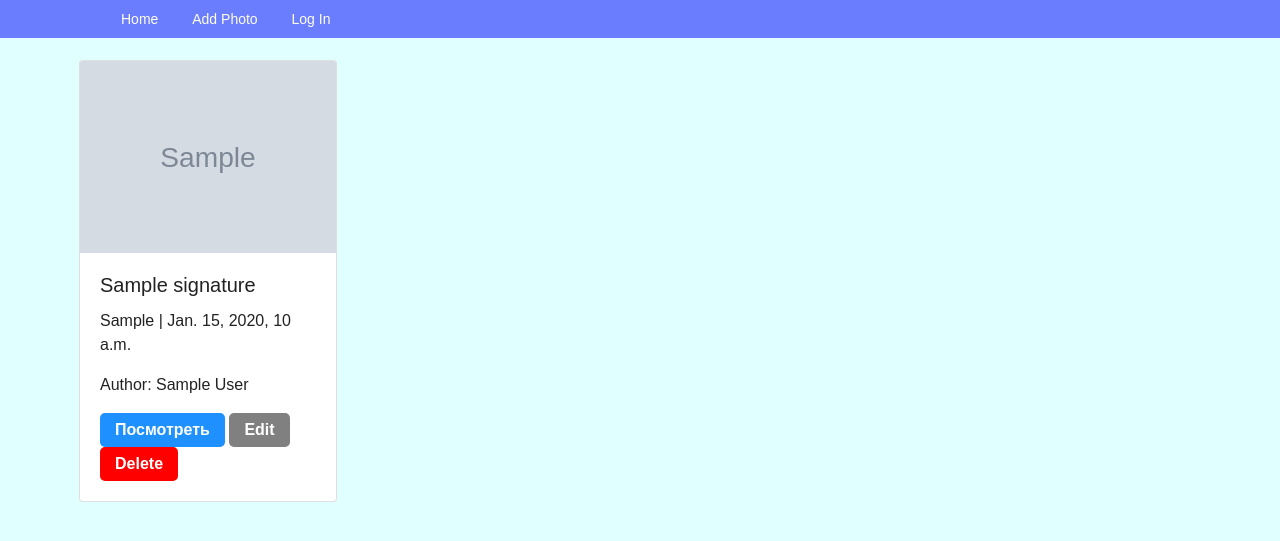
After one commit to alisher1989/gallery, a Django app: template source/webapp/templates/photo/list.html in a window 1280 px wide. The commit adds this page. Shown: the top 541 px of the page. Run offline with Django 3.2, Linux system fonts and the light colour scheme; the template is opened without the code that fills it: most values are stand-ins (such as "Sample title", 1, 10 or a date in 2020); grey boxes marked "Sample" are stand-in pictures; some libraries are stand-ins or nearby versions.

Commit message:
Created CRUD for photos and filled all required files, like: forms.py,urls.py....

```diff
--- a/source/webapp/static/css/style.css
+++ b/source/webapp/static/css/style.css
@@ -0,0 +1,164 @@
+body {
+    background: lightcyan;
+    color: #222222;
+    font-family: Arial, sans-serif;
+    margin-top: 60px;
+}
+
+h1 {
+    text-align: center;
+}
+
+.container {
+    max-width: 1200px;
+    width: 90%;
+    margin: 0 auto;
+}
+.navbar {
+    display: block;
+    background: #6a7dff;
+    position: fixed;
+    top: 0;
+    right: 0;
+    left: 0;
+    font-size: 0;
+    box-sizing: border-box;
+    padding: 7px 30px;
+}
+
+.menu {
+    font-size: 14px;
+    line-height: 1;
+    padding: 0;
+    margin: 0;
+    display: inline-block;
+    color: #fffee8;
+}
+
+.menu li {
+    display: inline-block;
+}
+
+.menu a {
+    display: inline-block;
+    text-decoration: none;
+    color: inherit;
+    padding: 5px 15px;
+}
+
+.menu a:hover {
+    color: #ffc122;
+    text-decoration: underline;
+}
+.pre {
+    white-space: pre-wrap;
+}
+.text-center {
+    text-align: center;
+}
+.form-error {
+    color: red;
+    font-size: 12px;
+    margin: 5px 0 0 0;
+    text-align: center;
+}
+
+.field-error {
+    border: solid 1px red;
+    box-shadow: red 0 0 3px;
+}
+.form-required {
+    color: red;
+    font-weight: bold;
+}
+.form-control {
+    padding: 5px;
+    font-size: 16px;
+    border-radius: 5px;
+    display: block;
+    width: 100%;
+    box-shadow: none;
+    border: solid 1px lightgray;
+    box-sizing: border-box;
+    background-color: white;
+}
+
+.btn {
+    padding: 5px 15px;
+    border-radius: 5px;
+    border: none;
+    font-size: 16px;
+    text-align: center;
+    font-weight: 600;
+    cursor: pointer;
+    text-decoration: none ;
+    color: white;
+    background: gray;
+
+}
+.btn-default {
+    background: gray;
+}
+.btn-default:hover {
+    box-shadow: rgba(128, 128, 128, 0.8) 0 0 5px;
+}
+
+.btn-danger:hover {
+    box-shadow: rgba(255, 0, 0, 0.8) 0 0 5px;
+}
+
+.btn-primary {
+    background-color: dodgerblue;
+}
+.btn-primary:hover {
+    box-shadow: rgba(30, 144, 255, 0.8) 0 0 5px;
+}
+
+.btn-danger {
+    background-color: red;
+    color: white;
+}
+i {
+    color: darkred;
+    size: 30px;
+    padding-left: 50px;
+}
+
+
+.pagination a, .pagination .page-disabled {
+   display: inline-block;
+   border: solid 1px #6a7ddd;
+   border-radius: 3px;
+   padding: 5px;
+   margin: 3px;
+}
+
+.pagination {
+    display: block;
+    text-align: center;
+}
+
+.pagination a {
+   background: #6a7ddd;
+   color: white;
+}
+
+.pagination a:hover {
+   background: #6a7dff;
+   text-decoration: underline;
+}
+
+.pagination .page-disabled {
+   background: #6a7dcc;
+   color: #dddddd
+}
+.menu-right {
+    margin-left: 10em;
+}
+.avatar {
+    display: inline-block;
+    float: left;
+    width: 250px;
+    height: auto;
+    margin-right: 20px;
+}
--- a/source/webapp/templates/base.html
+++ b/source/webapp/templates/base.html
@@ -7,12 +7,21 @@
           content="width=device-width, user-scalable=no, initial-scale=1.0, maximum-scale=1.0, minimum-scale=1.0">
     <meta http-equiv="X-UA-Compatible" content="ie=edge">
     <title>{% block title %}MySite{% endblock %}</title>
+    <link rel="stylesheet" href="https://use.fontawesome.com/releases/v5.6.1/css/all.css"
+integrity="sha384-gfdkjb5BdAXd+lj+gudLWI+BXq4IuLW5IT+brZEZsLFm++aCMlF1V92rMkPaX4PP" crossorigin="anonymous">
     <link rel="stylesheet" href="https://stackpath.bootstrapcdn.com/bootstrap/4.3.1/css/bootstrap.min.css" integrity="sha384-ggOyR0iXCbMQv3Xipma34MD+dH/1fQ784/j6cY/iJTQUOhcWr7x9JvoRxT2MZw1T" crossorigin="anonymous">
-    <link rel="stylesheet" href="{% static "css/style.css" %}">
+    <link rel="stylesheet" href="{% static 'css/style.css' %}">
     {% block styles %}{% endblock %}
 </head>
 <body>
-{% block menu %}{% endblock %}
+    <nav class="navbar">
+        <div class="container">
+            <ul class="menu">
+                <li><a href="{% url 'webapp:index' %}">Home</a></li>
+                {% block menu %}{% endblock %}
+            </ul>
+        </div>
+    </nav>
 <div class="container">
     {% block content %}{% endblock %}
 </div>
--- /dev/null
+++ b/source/webapp/templates/photo/list.html
@@ -0,0 +1,34 @@
+{% extends 'base.html' %}
+{% block title %}{{ photo.signature }}{% endblock %}
+
+{% block menu %}
+    <a href="{% url 'webapp:create_photo' %}">Add Photo</a>
+    {% if request.user.is_authenticated %}
+        <li><a href="{% url 'webapp:logout' %}">Log Out</a>Привет, {{ request.user.username }}!</li>
+    {% else %}
+    <a href="{% url 'webapp:login' %}">Log In</a>
+    {% endif %}
+{% endblock %}
+
+{% block content %}
+    <div class="row">
+        {% for photo in photos %}
+            <div class="col col-3">
+                <div class="card">
+                    {% if photo.image %}
+                        <img src="{{ photo.image.url }}" class="card-img-top" alt="{{ photo.signature }}">
+                    {% endif %}
+                    <div class="card-body">
+                        <h5 class="card-title">{{ photo.signature }}</h5>
+                        <p class="card-text">{{ photo.get_category_display }} | {{ photo.created_at }}</p>
+                        <p class="card-text">Author: {{ photo.author }}</p>
+                        <a href="{% url "webapp:photo_detail" photo.pk %}"
+                           class="btn btn-primary">Посмотреть</a>
+                        <a href="{% url 'webapp:update_photo' photo.pk %}" class="btn btn-default">Edit</a>
+                        <a href="{% url 'webapp:delete_photo' photo.pk %}" class="btn btn-danger">Delete</a>
+                    </div>
+                </div>
+            </div>
+        {% endfor %}
+    </div>
+{% endblock %}
```
Also changed, not shown: source/main/settings.py (+17 -0 lines), source/main/urls.py (+8 -2 lines), source/webapp/forms.py (added, +9 -0 lines), source/webapp/templates/partial/form.html (added, +20 -0 lines), source/webapp/templates/photo/create.html (added, +11 -0 lines), source/webapp/templates/photo/delete.html (added, +10 -0 lines), source/webapp/templates/photo/detail.html (added, +16 -0 lines), source/webapp/templates/photo/update.html (added, +11 -0 lines), source/webapp/templates/registration/login.html (added, +16 -0 lines), source/webapp/urls.py (added, +13 -0 lines), source/webapp/views.py (+83 -2 lines).
